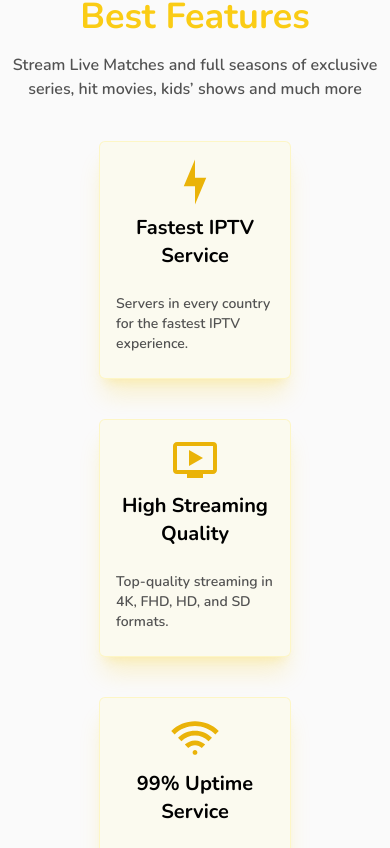
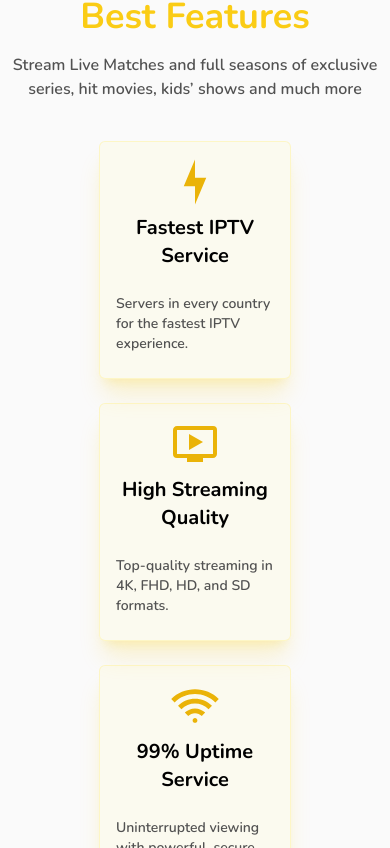
Before and after one commit to idrissi-hamza/iptv, a Next.js app in the folder iptv/: page / in a window 390 px wide. Shown: the part 896-1744 px from the top of the page. Built offline with nearby package versions, Linux system fonts and the light colour scheme.

Commit message:
fix responsiveness of the feature section

```diff
--- a/iptv/components/Features/Features.tsx
+++ b/iptv/components/Features/Features.tsx
@@ -63,7 +63,7 @@ const Features = () => {
           Stream Live Matches and full seasons of exclusive series, hit movies,
           kids’ shows and much more
         </p>
-        <ul className="flex flex-col items-center md:items-stretch sm:grid sm:grid-cols-3 2xl:grid-cols-6 gap-10   self-center ">
+        <ul className="flex flex-col items-center sm:items-stretch gap-6 sm:grid sm:grid-cols-2 md:grid-cols-3 xl:grid-cols-6">
           {features.map((el, id) => (
             <FeatureElement
               key={id}
```
